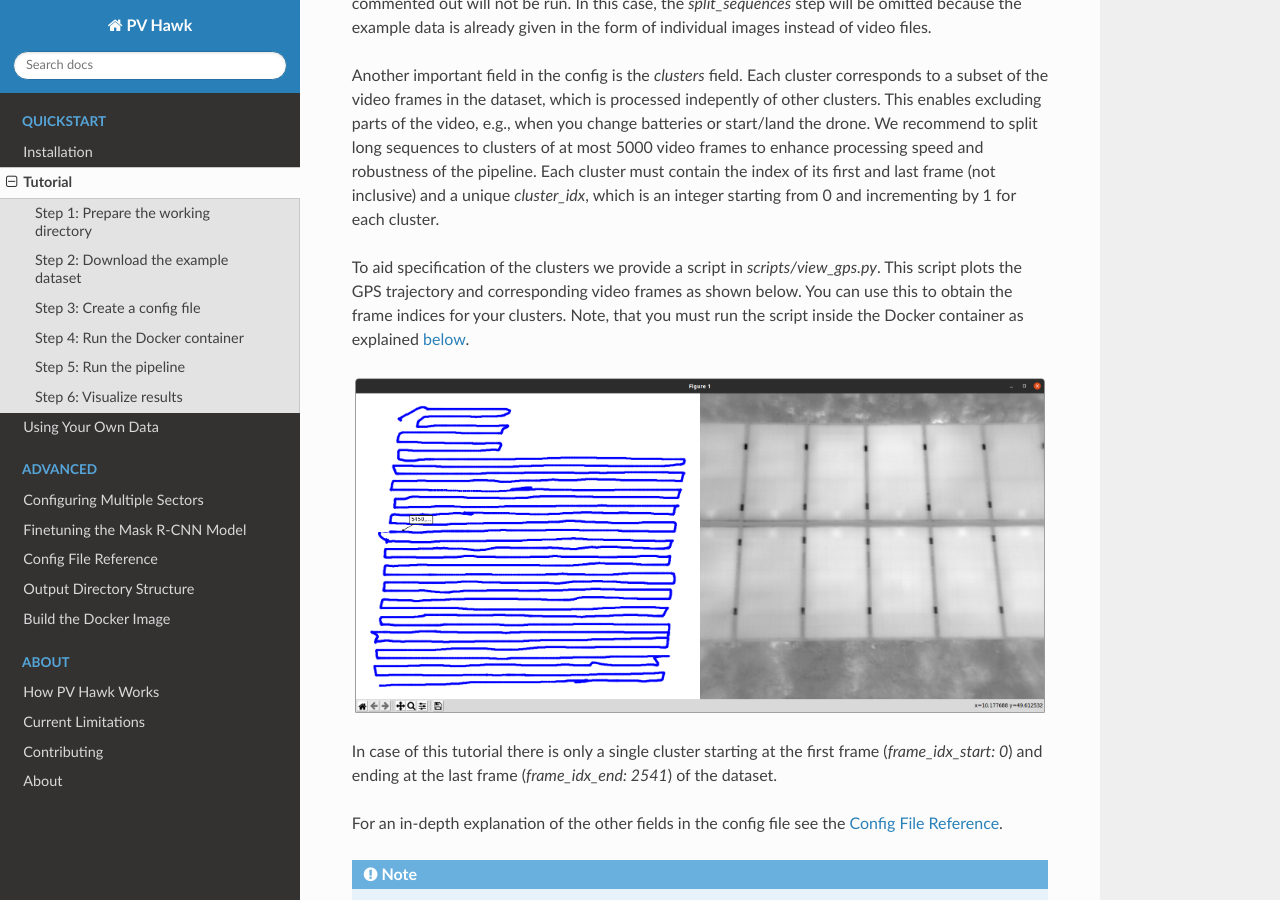
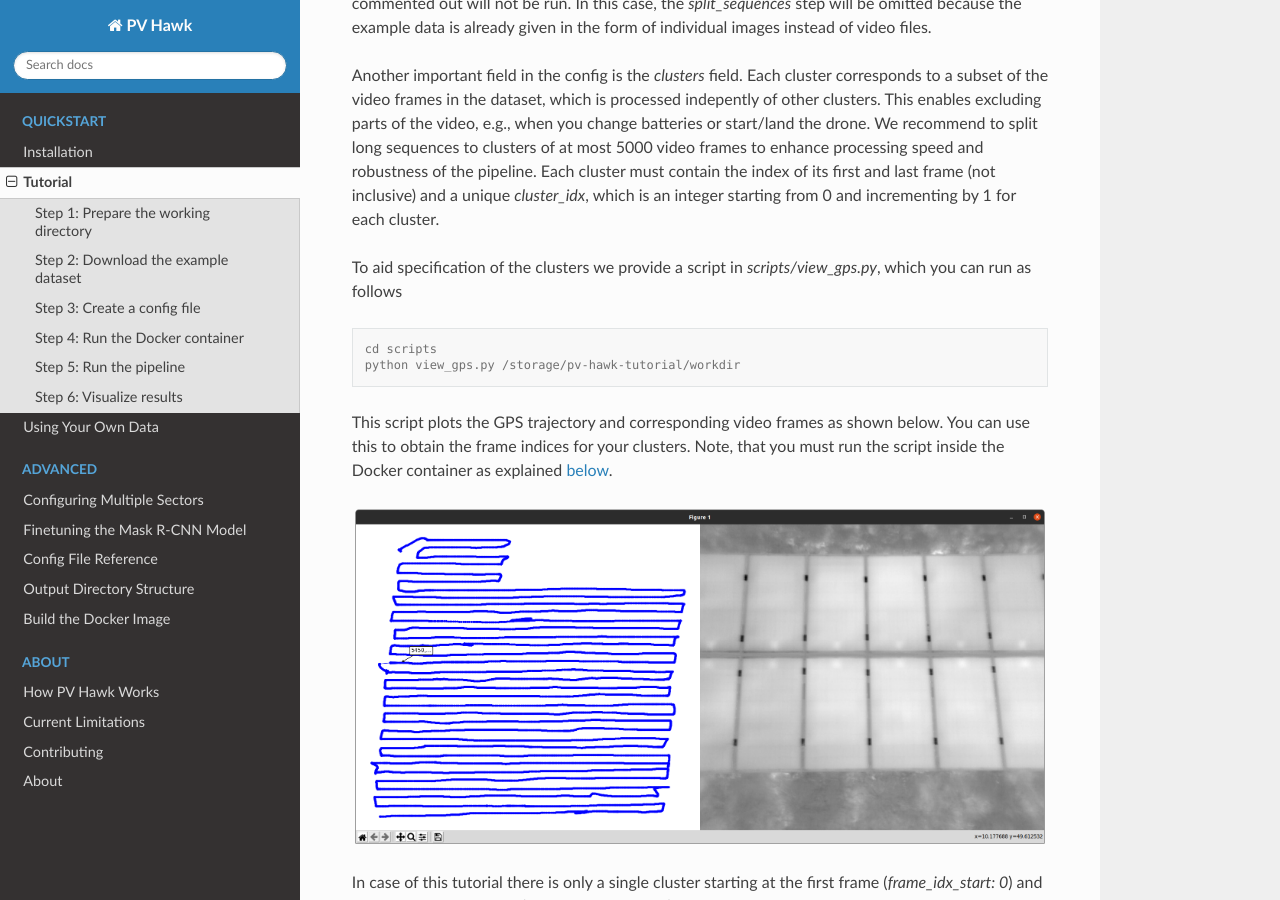
Before and after one commit to LukasBommes/PV-Hawk, a Sphinx documentation site: the page built from docs/source/tutorial.rst, in a window 1280 px wide and 900 px high, scrolled down 1763 px. Built offline with Sphinx 7.4.7 and the Read the Docs theme 2.0.0, drawn with Linux system fonts in a browser that asks for light colours.

Commit message:
small changes to docs

```diff
--- a/docs/source/installation.rst
+++ b/docs/source/installation.rst
@@ -19,7 +19,7 @@ Open a new terminal and navigate to the location where you want to install PV Ha
 
 .. code-block:: console
 
-  git clone -b "v1.0.0" https://github.com/LukasBommes/PV-Hawk
+  git clone https://github.com/LukasBommes/PV-Hawk
 
 
 Step 3: Download Mask R-CNN weights
--- a/docs/source/tutorial.rst
+++ b/docs/source/tutorial.rst
@@ -78,7 +78,14 @@ Important for this tutorial is the `tasks` list, which specifies the pipeline st
 
 Another important field in the config is the `clusters` field. Each cluster corresponds to a subset of the video frames in the dataset, which is processed indepently of other clusters. This enables excluding parts of the video, e.g., when you change batteries or start/land the drone. We recommend to split long sequences to clusters of at most 5000 video frames to enhance processing speed and robustness of the pipeline. Each cluster must contain the index of its first and last frame (not inclusive) and a unique `cluster_idx`, which is an integer starting from 0 and incrementing by 1 for each cluster.
 
-To aid specification of the clusters we provide a script in `scripts/view_gps.py`. This script plots the GPS trajectory and corresponding video frames as shown below. You can use this to obtain the frame indices for your clusters. Note, that you must run the script inside the Docker container as explained :ref:`below <run-the-docker-image>`.
+To aid specification of the clusters we provide a script in `scripts/view_gps.py`, which you can run as follows
+
+.. code-block:: console
+
+  cd scripts
+  python view_gps.py /storage/pv-hawk-tutorial/workdir
+
+This script plots the GPS trajectory and corresponding video frames as shown below. You can use this to obtain the frame indices for your clusters. Note, that you must run the script inside the Docker container as explained :ref:`below <run-the-docker-image>`.
 
 .. image:: images/view_gps_script.png
 
```
